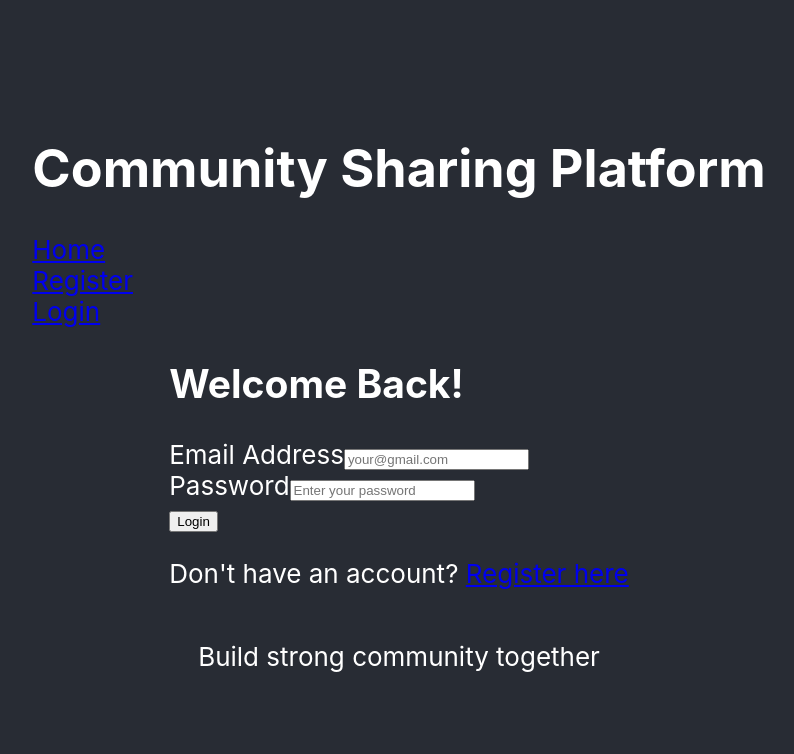
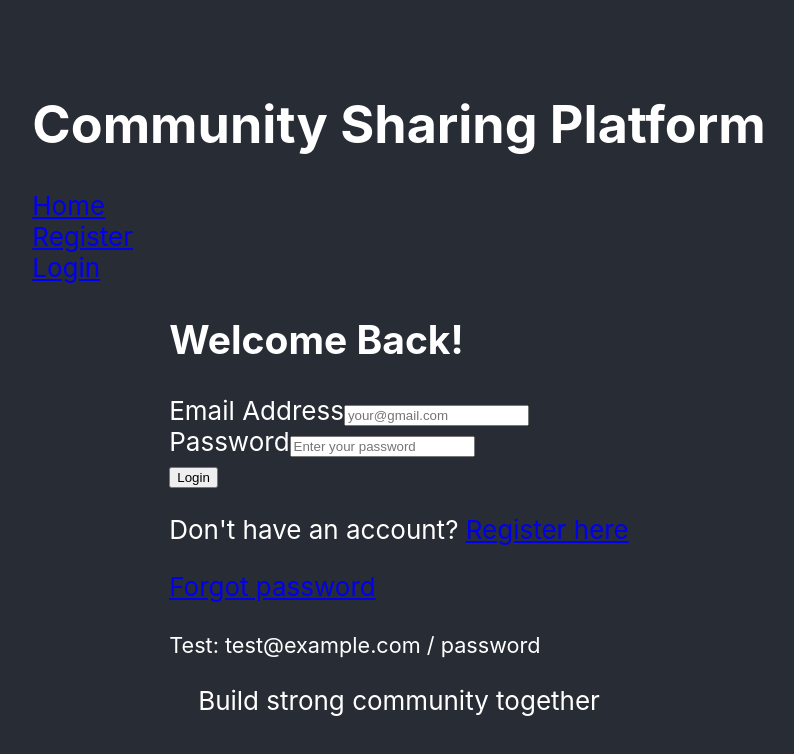
Before and after one commit to anirbandas-01/community-sharing-platform, a React (Create React App) app in the folder public/frontend/: page /login in a window 1280 px wide. Shown: the top 754 px of the page, without its empty margins (241-1035 px from the left). Built offline with nearby package versions, Linux system fonts and the light colour scheme.

Commit message:
complete the login page

```diff
--- a/public/frontend/src/Login.js
+++ b/public/frontend/src/Login.js
@@ -88,10 +88,20 @@ function Login(){
                     {loading? 'Logging in....' : 'Login'}
                 </button>
 
-                <p className="register-link">
-                    Don't have an account? <a href="/register">Register here</a>
-                </p>
+
+               <div>
+                    <p className="register-link">
+                        Don't have an account? <a href="/register">Register here</a>
+                    </p>
+                    <p>
+                       <a href="/forgot-password">Forgot password</a>
+                    </p>
+                </div>
             </form>
+
+            <div className="test-credentials">
+                <small>Test: test@example.com / password</small>
+            </div>
         </div>
     );
 }
```
